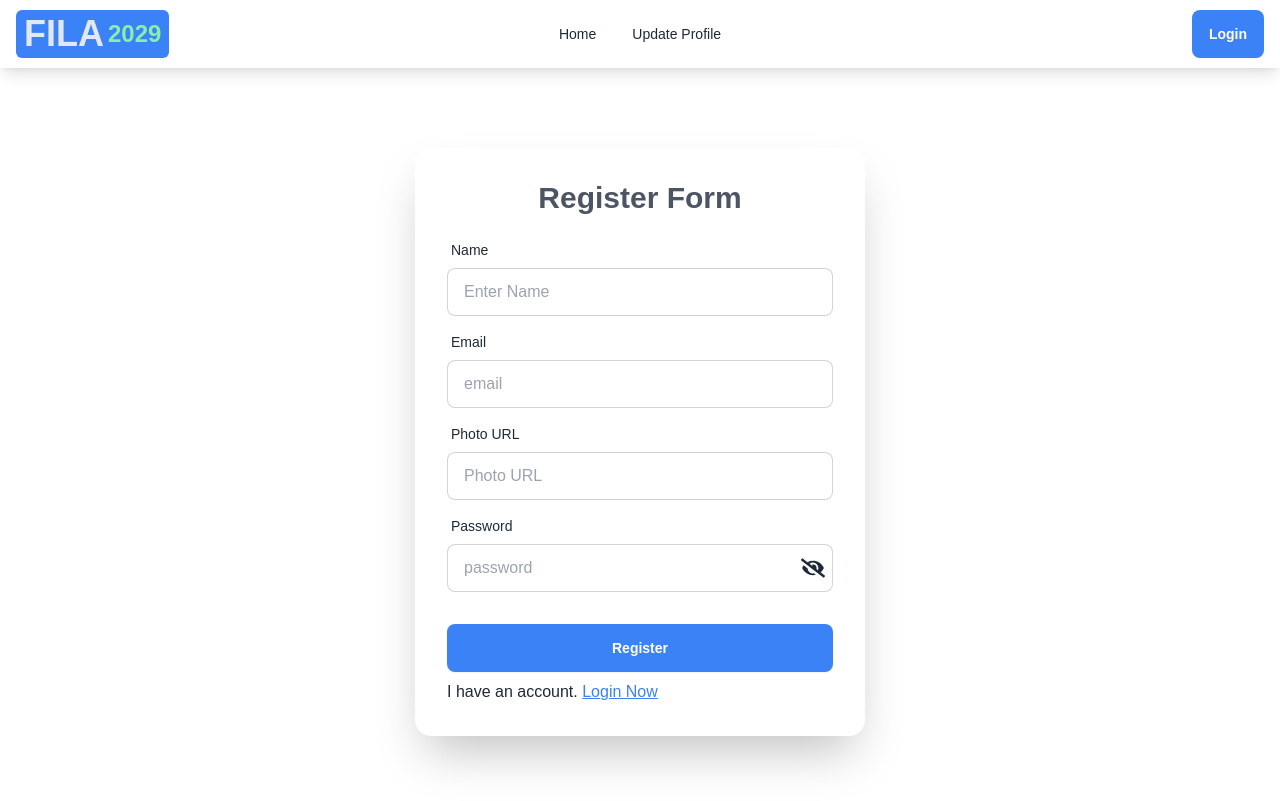
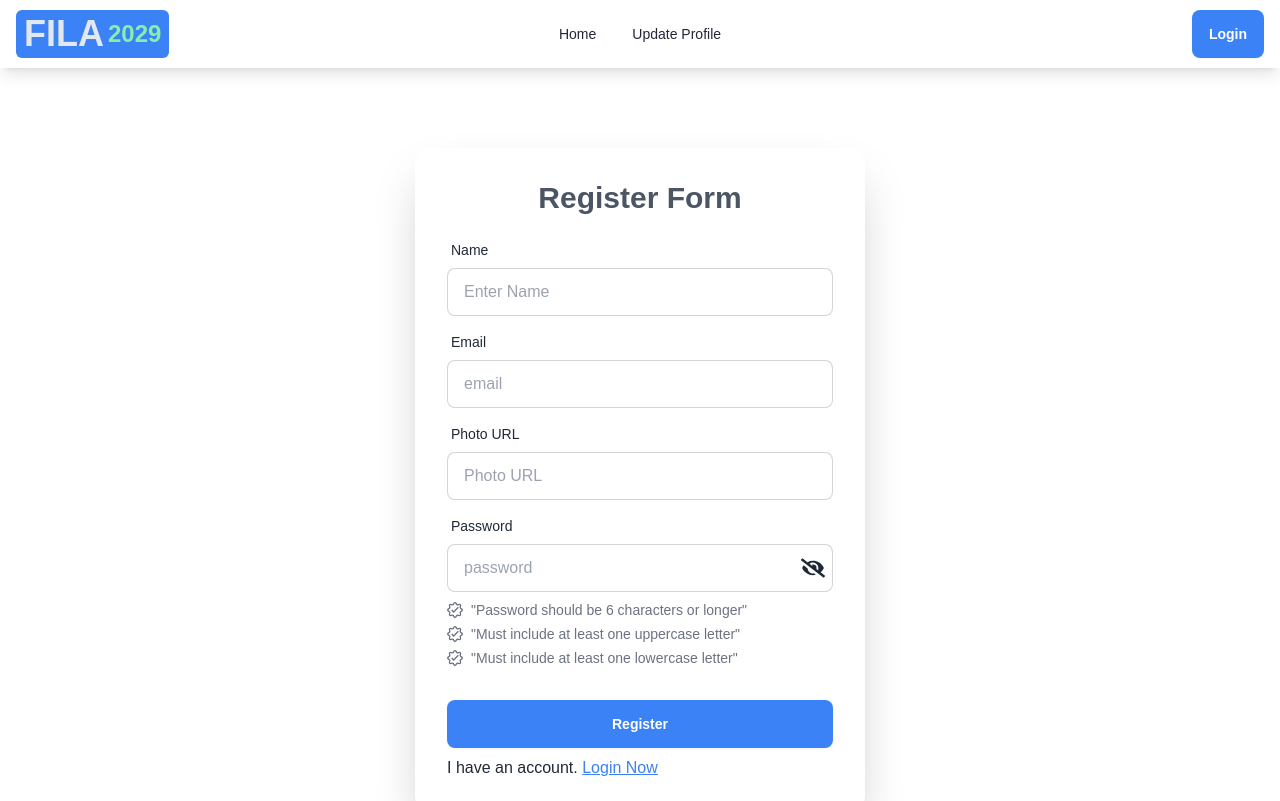
Before and after one commit to fokhrul2029/Online-Destination--FILA2029, a React (Vite) app: page /register in a window 1280 px wide. Shown: the top 801 px of the page. Built offline with nearby package versions, Linux system fonts and the light colour scheme; no server answers.

Commit message:
added validation on register page and profile page

```diff
--- a/src/pages/Profile/Profile.jsx
+++ b/src/pages/Profile/Profile.jsx
@@ -18,11 +18,28 @@ function Profile() {
     setEdit(!checkbox);
   }, [checkbox]);
 
+  const validation = (name, photo) => {
+    if (name.length < 6) {
+      toast.error("Invalid Name!");
+      return false;
+    }
+    if (photo.length < 6) {
+      toast.error("Invalid photo URL!");
+      return false;
+    }
+    return true;
+  };
+
   const handleUpdate = (e) => {
     e.preventDefault();
+
+    if (!validation(name, photo)) {
+      return;
+    }
+
     updateUserProfile(name, photo);
     setCheckbox(!checkbox);
-    toast.success("Profile Successfully Updated!")
+    toast.success("Profile Successfully Updated!");
   };
 
   return (
--- a/src/pages/Register/Register.jsx
+++ b/src/pages/Register/Register.jsx
@@ -4,18 +4,50 @@ import { Link } from "react-router-dom";
 import { AuthContext } from "../../contextApi/AuthProvider/AuthProvider";
 import { toast } from "react-toastify";
 import { FaEye, FaEyeSlash } from "react-icons/fa";
+import { GrValidate } from "react-icons/gr";
 
 /* eslint-disable react/no-unescaped-entities */
 function Register() {
   const [name, setName] = useState(null);
   const [email, setEmail] = useState(null);
   const [photo, setPhoto] = useState(null);
-  const [password, setPassword] = useState(null);
+  const [password, setPassword] = useState("");
   const [show, setShow] = useState(true);
   const { createUser, updateUserProfile } = useContext(AuthContext);
 
+  const validation = (name, email, photo, password) => {
+    if (name.length < 6) {
+      toast.error("Invalid name!");
+      return false;
+    }
+
+    if (!/^[a-zA-Z0-9._%+-]+@[a-zA-Z0-9.-]+\.[a-zA-Z]{2,}$/.test(email)) {
+      toast.error("Invalid email!");
+      return false;
+    }
+    if (photo.length < 6) {
+      toast.error("Invalid photo URL!");
+      return false;
+    }
+    if (password.length < 6) {
+      toast.error("Password should be 6 characters or longer");
+      return false;
+    } else if (!/[A-Z]/.test(password)) {
+      toast.error("Must include at least one uppercase letter");
+      return false;
+    } else if (!/[a-z]/.test(password)) {
+      toast.error("Must include at least one lowercase letter");
+      return false;
+    }
+
+    return true;
+  };
+
   const handleRegisterForm = (e) => {
     e.preventDefault();
+    if (!validation(name, email, photo, password)) {
+      return;
+    }
     console.log(name, email, photo, password);
     createUser(email, password)
       .then(() => {
@@ -26,6 +58,7 @@ function Register() {
         toast.error("Registration failed, Something went wrong!");
       });
   };
+
   return (
     <div className="hero py-20">
       <Helmet>
@@ -95,6 +128,40 @@ function Register() {
                 {show ? <FaEyeSlash /> : <FaEye />}
               </span>
             </div>
+            <div className="flex flex-col space-y-1 mt-2">
+              <div
+                className={`flex gap-2 items-center ${
+                  password.length < 6 ? "text-gray-500" : "text-green-500"
+                }`}
+              >
+                <GrValidate />
+                <span className=" text-sm">
+                  "Password should be 6 characters or longer"
+                </span>
+              </div>
+              <div
+                className={`flex gap-2 items-center ${
+                  !/[A-Z]/.test(password) ? "text-gray-500" : "text-green-500"
+                }`}
+              >
+                {" "}
+                <GrValidate />
+                <span className="text-sm">
+                  "Must include at least one uppercase letter"
+                </span>
+              </div>
+              <div
+                className={`flex gap-2 items-center ${
+                  !/[a-z]/.test(password) ? "text-gray-500" : "text-green-500"
+                }`}
+              >
+                {" "}
+                <GrValidate />
+                <span className="text-sm">
+                  "Must include at least one lowercase letter"
+                </span>
+              </div>
+            </div>
           </div>
           <div className="form-control mt-6">
             <button className="btn bg-primary border-transparent hover:bg-primary text-white">
```
